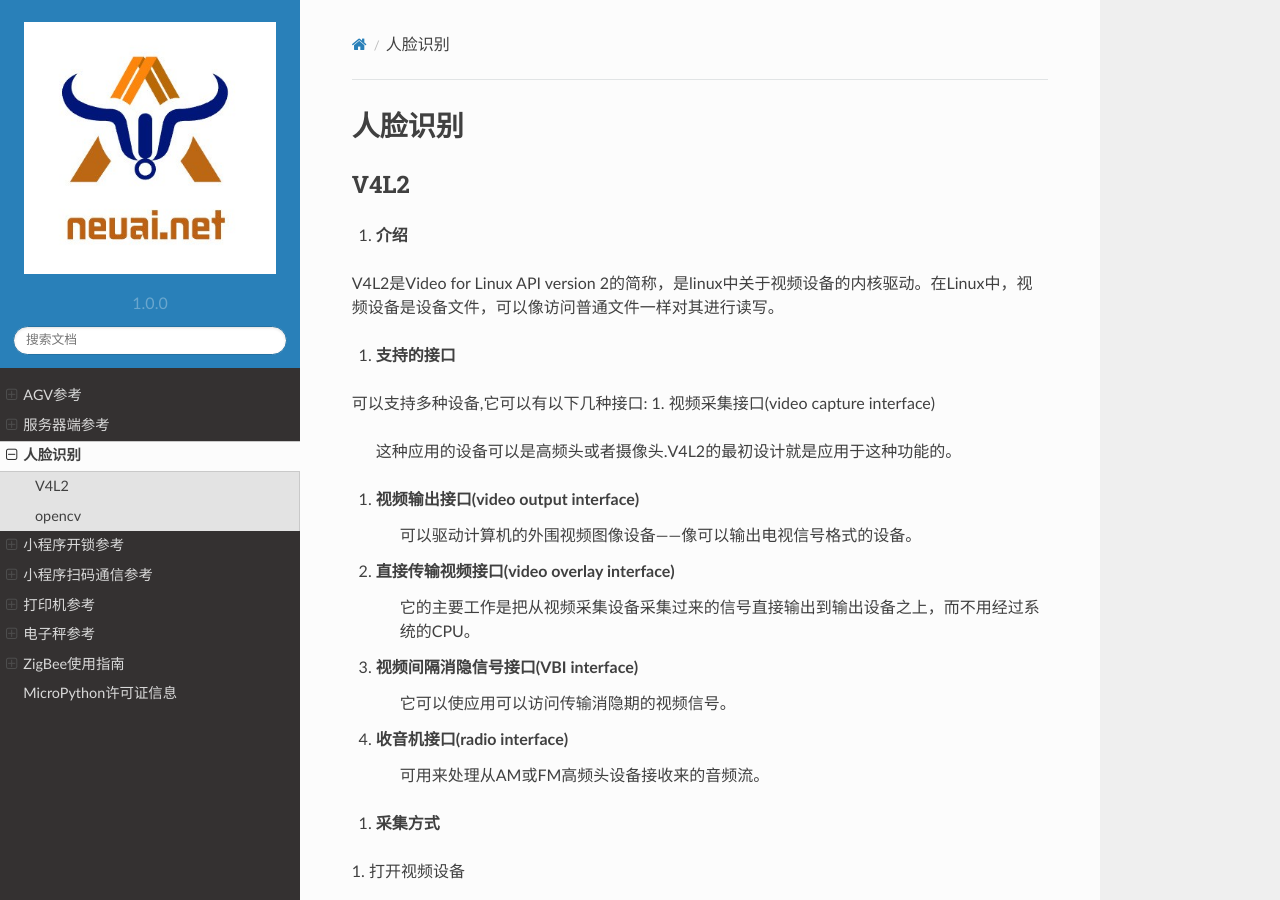
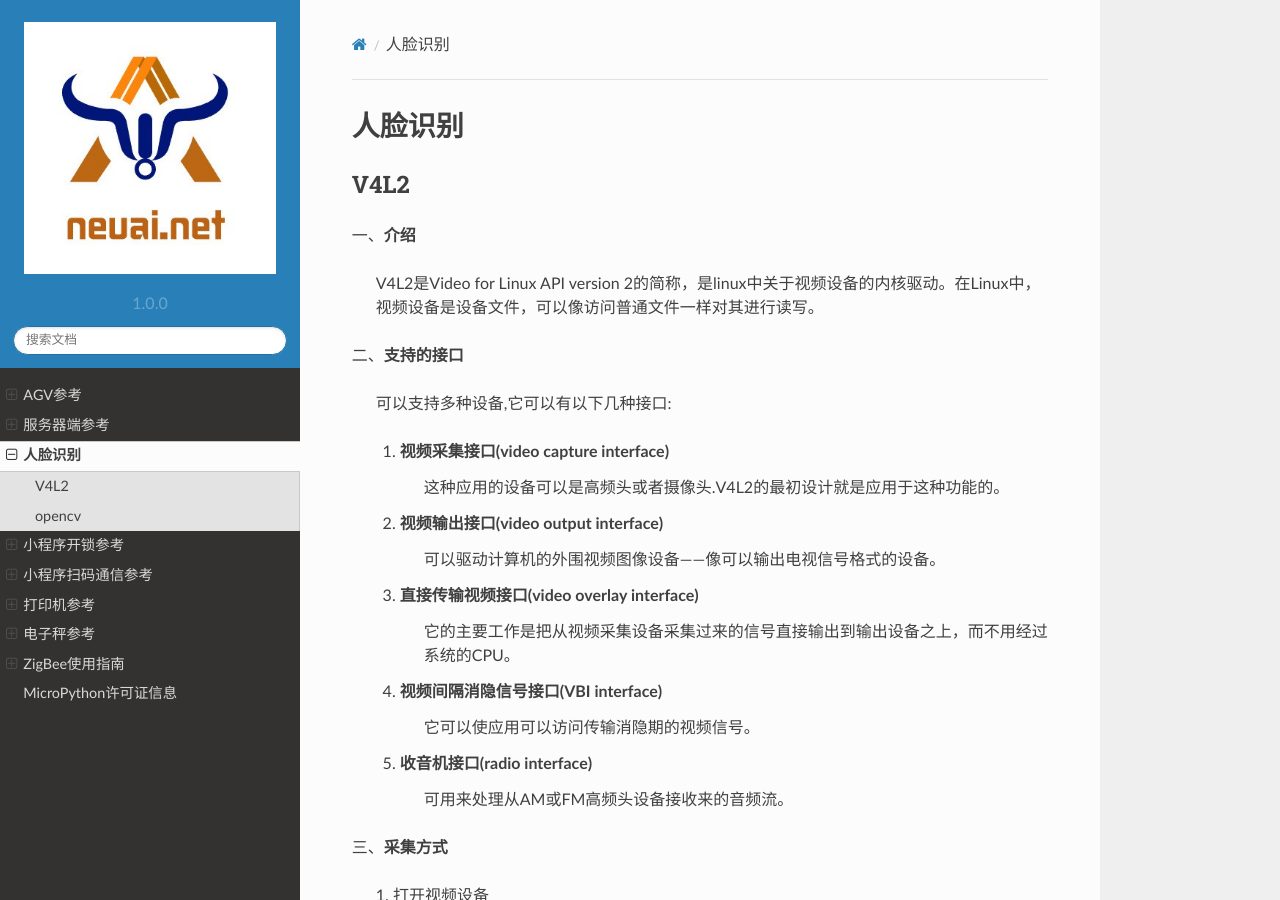
Before and after one commit to ieflex/newretaildoc, a Sphinx documentation site: the page built from docs/face/index.rst, in a window 1280 px wide and 900 px high. Built offline with Sphinx 7.4.7 and the Read the Docs theme 2.0.0, drawn with Linux system fonts in a browser that asks for light colours; pages that are not in the unit, such as notebooks, are missing from menus.

Commit message:
修改错误的格式。

```diff
--- a/docs/face/index.rst
+++ b/docs/face/index.rst
@@ -7,103 +7,100 @@
 V4L2
 ----------------------------
 
-(I) **介绍**
+一、**介绍**
 
-V4L2是Video for Linux API version 2的简称，是linux中关于视频设备的内核驱动。在Linux中，视频设备是设备文件，可以像访问普通文件一样对其进行读写。
+	V4L2是Video for Linux API version 2的简称，是linux中关于视频设备的内核驱动。在Linux中，视频设备是设备文件，可以像访问普通文件一样对其进行读写。
 
 
-(#) **支持的接口**
+二、**支持的接口**
 
-可以支持多种设备,它可以有以下几种接口:
-1. 视频采集接口(video capture interface)
-	这种应用的设备可以是高频头或者摄像头.V4L2的最初设计就是应用于这种功能的。
+	可以支持多种设备,它可以有以下几种接口:
 
-#. 视频输出接口(video output interface)
-	可以驱动计算机的外围视频图像设备——像可以输出电视信号格式的设备。
-
-#. 直接传输视频接口(video overlay interface)
-	它的主要工作是把从视频采集设备采集过来的信号直接输出到输出设备之上，而不用经过系统的CPU。
-
-#. 视频间隔消隐信号接口(VBI interface)
-	它可以使应用可以访问传输消隐期的视频信号。
-
-#. 收音机接口(radio interface)
-	可用来处理从AM或FM高频头设备接收来的音频流。
+	1. 视频采集接口(video capture interface)
+		这种应用的设备可以是高频头或者摄像头.V4L2的最初设计就是应用于这种功能的。
+	2. 视频输出接口(video output interface)
+		可以驱动计算机的外围视频图像设备——像可以输出电视信号格式的设备。
+	3. 直接传输视频接口(video overlay interface)
+		它的主要工作是把从视频采集设备采集过来的信号直接输出到输出设备之上，而不用经过系统的CPU。
+	4. 视频间隔消隐信号接口(VBI interface)
+		它可以使应用可以访问传输消隐期的视频信号。
+	5. 收音机接口(radio interface)
+		可用来处理从AM或FM高频头设备接收来的音频流。
 
 
-(#) **采集方式**
+三、**采集方式**
 
-1. 打开视频设备
-::
-	int fd = open("/dev/video0", O_RDWR);
+	1. 打开视频设备
+	::
+		int fd = open("/dev/video0", O_RDWR);
 
-#. 设定属性。视频设备打开后，通常使用 ioctl 函数获取和设置视频设备的属性。
-::
-	struct v4l2_capability cap;
-	ioctl(fd, VIDIOC_QUERYCAP, &cap)
+	#. 设定属性。视频设备打开后，通常使用 ioctl 函数获取和设置视频设备的属性。
+	::
+		struct v4l2_capability cap;
+		ioctl(fd, VIDIOC_QUERYCAP, &cap)
 
-#. 设定采集方式。根据需要设置视频设备的采集方式为V4L2_MEMORY_USERPTR或V4L2_MEMORY_MMAP等。
-::
-	struct v4l2_requestbuffers req;
-	memset(&req, 0, sizeof(req));
-	req.count	= 4;
-	req.type	= V4L2_BUF_TYPE_VIDEO_CAPTURE;
-	req.memory	= V4L2_MEMORY_USERPTR;
-	ioctl(fd, VIDIOC_REQBUFS, &req);
+	#. 设定采集方式。根据需要设置视频设备的采集方式为V4L2_MEMORY_USERPTR或V4L2_MEMORY_MMAP等。
+	::
+		struct v4l2_requestbuffers req;
+		memset(&req, 0, sizeof(req));
+		req.count	= 4;
+		req.type	= V4L2_BUF_TYPE_VIDEO_CAPTURE;
+		req.memory	= V4L2_MEMORY_USERPTR;
+		ioctl(fd, VIDIOC_REQBUFS, &req);
 
-#. 启动数据采集
-::
-	enum v4l2_buf_type type = V4L2_BUF_TYPE_VIDEO_CAPTURE;
-	ioctl(fd, VIDIOC_STREAMON, &type);
+	#. 启动数据采集
+	::
+		enum v4l2_buf_type type = V4L2_BUF_TYPE_VIDEO_CAPTURE;
+		ioctl(fd, VIDIOC_STREAMON, &type);
 
-#. 循环采集数据并处理
-::
-	fd_set fds;
-	struct timeval tv;
-	FD_ZERO(&fds);
-	FD_SET(fd, &fds);
-	tv.tv_sec	 = 2;
-	tv.tv_usec = 0;
-	if(select(fd + 1, &fds, NULL, NULL, &tv) > 0)
-	{
-		struct v4l2_buffer buf;
-		memset(&buf, 0, sizeof(buf));
-		buf.type = V4L2_BUF_TYPE_VIDEO_CAPTURE;
-		buf.memory = V4L2_MEMORY_USERPTR;
-		if(0 == ioctl(fd, VIDIOC_DQBUF, &buf))
+	#. 循环采集数据并处理
+	::
+		fd_set fds;
+		struct timeval tv;
+		FD_ZERO(&fds);
+		FD_SET(fd, &fds);
+		tv.tv_sec	 = 2;
+		tv.tv_usec = 0;
+		if(select(fd + 1, &fds, NULL, NULL, &tv) > 0)
 		{
-			// 处理图像数据
+			struct v4l2_buffer buf;
+			memset(&buf, 0, sizeof(buf));
+			buf.type = V4L2_BUF_TYPE_VIDEO_CAPTURE;
+			buf.memory = V4L2_MEMORY_USERPTR;
+			if(0 == ioctl(fd, VIDIOC_DQBUF, &buf))
+			{
+				// 处理图像数据
+			}
+			ioctl(fd, VIDIOC_QBUF, &buf);
 		}
-		ioctl(fd, VIDIOC_QBUF, &buf);
-	}
 
-#. 停止数据采集
-::
-	enum v4l2_buf_type type = V4L2_BUF_TYPE_VIDEO_CAPTURE;
-	ioctl(fd, VIDIOC_STREAMOFF, &type);
+	#. 停止数据采集
+	::
+		enum v4l2_buf_type type = V4L2_BUF_TYPE_VIDEO_CAPTURE;
+		ioctl(fd, VIDIOC_STREAMOFF, &type);
 
-#. 关闭视频设备
-::
-	close(fd);
+	#. 关闭视频设备
+	::
+		close(fd);
 
 
-(#) **示例及文档**
+四、**示例及文档**
 
-:示例: https://linuxtv.org/downloads/legacy/video4linux/API/V4L2_API/v4l2spec/capture.c
-:文档: https://linuxtv.org/downloads/v4l-dvb-apis/uapi/v4l/v4l2.html
+	:示例: https://linuxtv.org/downloads/legacy/video4linux/API/V4L2_API/v4l2spec/capture.c
+	:文档: https://linuxtv.org/downloads/v4l-dvb-apis/uapi/v4l/v4l2.html
 
 
 opencv
 ----------------------------
 
-(I) **介绍**
+一、**介绍**
 
 OpenCV（Open Source Computer Vision Library）是一个开源的计算机视觉和机器学习软件库。OpenCV的建立是为了加速计算机视觉在商业产品中的应用。OpenCV采用BSD开源协议，所以对非商业应用和商业应用都是免费（FREE）的。
 OpenCV提供了C++、Python、Java和Matlab等接口，支持Windows、Linux、Android和Mac操作系统。OpenCV主要倾向于实时视觉应用程序，并在可用时利用MMX和SSE指令以提高运算速度。
 OpenCV包含有2500多个优化算法，其中包括一系列经典的和最先进的计算机视觉和机器学习算法，这些算法可用于检测和识别人脸、识别对象、对视频中的人类行为进行分类、跟踪摄像机运动、跟踪运动对象、提取对象的3D模型、从立体摄像机中生成3D点云、将图像拼接在一起以生成整个场景的高分辨率图像、从图像数据库中查找相似图像、从图像中去除红眼、跟踪眼睛运动、识别场景并建立标记以覆盖场景等。OpenCV拥有超过47000人的用户群和超过1800万的下载量，广泛用于公司、研究团体和政府机构。
 
 
-(#) **环境搭建（使用qt作为开发环境）**
+二、**环境搭建（使用qt作为开发环境）**
 
 在 https://github.com/opencv/opencv 下载opencv.zip
 在 https://github.com/opencv/opencv_contrib 下载opencv_contrib.zip
@@ -145,7 +142,7 @@ OpenCV包含有2500多个优化算法，其中包括一系列经典的和最先
 			LIBS += /home/software/opencv/lib/libopencv_*.so
 
 
-(#) **人脸检测**
+三、**人脸检测**
 
 使用“摄像头 + OpenCV”实现人脸检测的基本步骤为：
 ::
```
